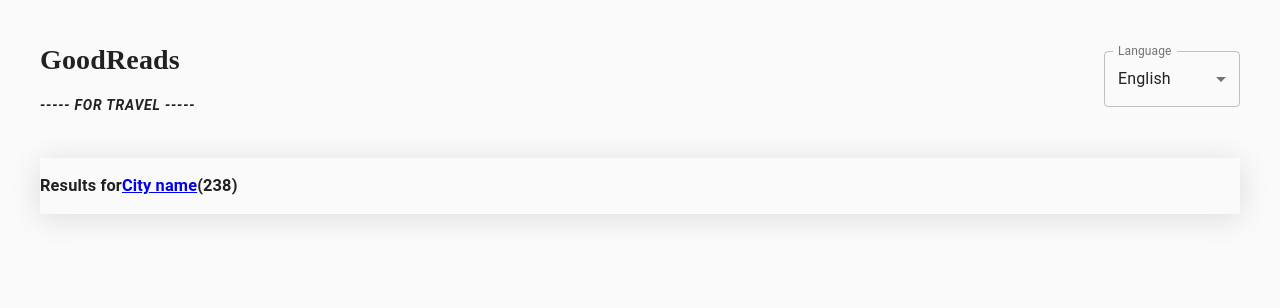
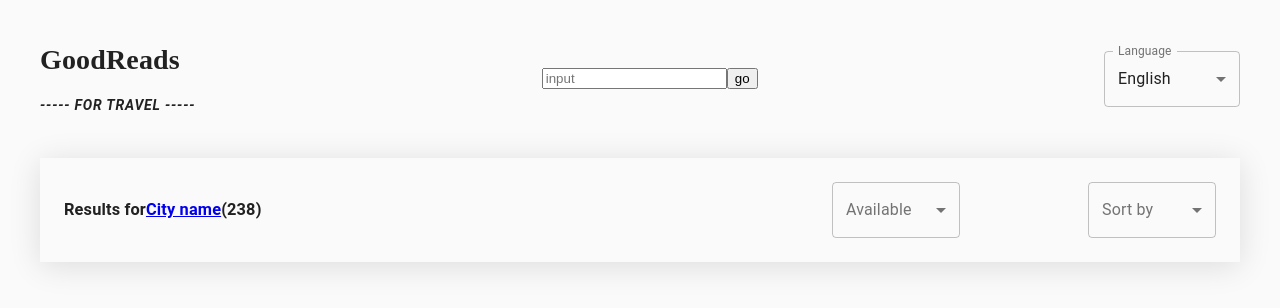
Before and after one commit to MilaRCDias/Good-Reads-For-Travel, a React (Create React App) app: page / in a window 1280 px wide. Shown: the top 308 px of the page. Built offline with nearby package versions, Linux system fonts and the light colour scheme; a web font is replaced by a local one.

Commit message:
container of good reads and component to display list of books

```diff
--- a/package.json
+++ b/package.json
@@ -4,11 +4,16 @@
   "private": true,
   "dependencies": {
     "@material-ui/core": "^4.11.0",
+    "@material-ui/lab": "^4.0.0-alpha.56",
     "@testing-library/jest-dom": "^4.2.4",
     "@testing-library/react": "^9.3.2",
     "@testing-library/user-event": "^7.1.2",
+    "axios": "^0.20.0",
+    "i18next": "^19.8.2",
+    "i18next-xhr-backend": "^3.2.2",
     "react": "^16.14.0",
     "react-dom": "^16.14.0",
+    "react-i18next": "^11.7.3",
     "react-scripts": "3.4.3"
   },
   "scripts": {
--- a/src/App.js
+++ b/src/App.js
@@ -18,10 +18,26 @@
 
 
 
+  // for testing input bar to insert value
+  const [input, setInput] = useState();
+  const [location, setLocation] = useState(undefined);
+ const coordinateInput = undefined;
+
+  const onChangeInput = (e) => {
+    const value = e.target.value.split(",");
+    setInput(value);
+  };
+
+  const onSubmit = () => {
+    console.log("submit");
+    setLocation(input);
+  };
+  // --------
+
+
 const handleChange = (event) => {
   setLanguageSelect(event.target.value);
 };
-
 
 
 
@@ -37,6 +53,21 @@
           <h1 className={style.logo}>GoodReads</h1>
           <h4 className={style.forTravel}>----- FOR TRAVEL -----</h4>
         </div>
+
+        <div>
+          <form>
+            <input
+              type="text"
+              placeholder="input"
+              onChange={onChangeInput}
+              value={input}
+            />
+            <button type="button" onClick={onSubmit}>
+              {" "}
+              go
+            </button>
+          </form>
+        </div>
         <FormControl variant="outlined" classes={{ root: style.formControl }}>
           <InputLabel id="language">Language</InputLabel>
           <Select
@@ -51,7 +82,10 @@
           </Select>
         </FormControl>
       </Grid>
-      <GoodRead />
+      <GoodRead
+        locationInput={location}
+        coordinateInput={coordinateInput}
+      />
     </Container>
   );
 };
--- /dev/null
+++ b/src/components/ListingBook/ListingBook.module.css
@@ -0,0 +1,36 @@
+.listContainer {
+  background-color: #f2f2f250;
+  border-bottom: 1px solid lightgray;
+  padding: 1.5rem;
+}
+
+.coverWrap {
+  flex: 1;
+  height: 192px;
+}
+
+.coverImg {
+  object-fit: cover;
+}
+
+.infoWrap {
+  flex: 3;
+  padding-left: 1.5rem;
+  padding-right: 1.5rem;
+}
+
+.actionBtn {
+  color: #2f80ed;
+  text-transform: uppercase;
+  text-decoration: none;
+  font-weight: 700;
+  font-size: 0.9rem;
+  padding: 0.5rem 1rem;
+}
+
+.bookInfo {
+  padding-top: 1.5rem;
+  padding-bottom: 1.5rem;
+  display: flex;
+  align-items: center;
+}
--- /dev/null
+++ b/src/components/ListingBook/index.js
@@ -0,0 +1,90 @@
+import React from "react";
+// import PropTypes from 'prop-types';
+import Grid from "@material-ui/core/Grid";
+import Skeleton from "@material-ui/lab/Skeleton";
+
+import style from "./ListingBook.module.css";
+
+const ListingBook = ({ data, selectLang, loading }) => {
+  console.log("listing", data, loading);
+
+  // sort by book lang book.language?.[0] === selectLang
+  const coverUrl = "http://covers.openlibrary.org/b/isbn/";
+
+  return (
+    <>
+      {loading
+        ? Array.from(new Array(3)).map(() => (
+            <Grid container alignItems="center" className={style.listContainer}>
+              <Grid item className={style.coverWrap}>
+                <Skeleton
+                  animation="wave"
+                  variant="rect"
+                  height={192}
+                  width="80%"
+                  style={{ marginBottom: 6 }}
+                />
+              </Grid>
+              <Grid item className={style.infoWrap}>
+                <Skeleton
+                  animation="wave"
+                  height={20}
+                  width="40%"
+                  style={{ marginBottom: 6 }}
+                />
+                <Skeleton animation="wave" height={20} width="20%" />
+
+                <Skeleton animation="wave" height={40} width="10%" />
+              </Grid>
+            </Grid>
+          ))
+        : data?.map((book) => {
+            console.log("book", book);
+            return (
+              <>
+                {book.language?.[0] && (
+                  <Grid
+                    container
+                    alignItems="center"
+                    className={style.listContainer}
+                    key={`${book.key}`}
+                  >
+                    <Grid item className={style.coverWrap}>
+                      <img
+                        height="100%"
+                        width="100%"
+                        className={style.coverImg}
+                        src={
+                          book.isbn !== undefined
+                            ? `${coverUrl}${book.isbn[0]}-M.jpg`
+                            : "https://piotrkowalski.pw/assets/camaleon_cms/image-not-found-4a963b95bf081c3ea02923dceaeb3f8085e1a654fc54840aac61a57a60903fef.png"
+                        }
+                        alt={book.title}
+                      />
+                    </Grid>
+                    <Grid item className={style.infoWrap}>
+                      <h2>{book.title}</h2>
+                      <h5>by {book.author_name}</h5>
+                      <div className={style.bookInfo}>
+                        <h6>
+                          Published in {book.first_publish_year}
+                          in <span>{book.language.length + 1} languages</span>
+                        </h6>
+                      </div>
+
+                      <a className={style.actionBtn} href="google.com">
+                        VIEW MORE
+                      </a>
+                    </Grid>
+                  </Grid>
+                )}
+              </>
+            );
+          })}
+    </>
+  );
+};
+
+ListingBook.propTypes = {};
+
+export default ListingBook;
--- a/src/containers/GoodRead/GoodRead.module.css
+++ b/src/containers/GoodRead/GoodRead.module.css
@@ -4,7 +4,17 @@
   margin: 0 auto;
 }
 
-.headResults{
-      padding: 1.5rem;
+.headResults {
+  padding: 1.5rem;
+}
 
+.bookLangSelect {
+  width: 8rem;
 }
+
+.flexItem1 {
+  flex: 1;
+}
+.flexItem3 {
+  flex: 3;
+}
--- a/src/containers/GoodRead/index.js
+++ b/src/containers/GoodRead/index.js
@@ -1,28 +1,162 @@
-import React from 'react';
-import Grid from '@material-ui/core/Grid'
-import style from './GoodRead.module.css'
+/* eslint-disable react-hooks/exhaustive-deps */
+import React, { useState, useEffect } from "react";
+import Grid from "@material-ui/core/Grid";
+import style from "./GoodRead.module.css";
+import Select from "@material-ui/core/Select";
+import FormControl from "@material-ui/core/FormControl";
+import InputLabel from "@material-ui/core/InputLabel";
+import MenuItem from "@material-ui/core/MenuItem";
+import axios from "axios";
+import ListingBook from "../../components/ListingBook";
 
 /**
  *  Container component of Good Reads for travel
  *
  */
 
-const GoodRead=() =>{
+const GoodRead = ({ locationInput, coordinateInput }) => {
+  const [listBookLang, setListBookLang] = useState();
+  const [selectBookLang, setSelectBookLang] = useState();
+  const [displayData, setDisplayData] = useState();
+  const [loading, setLoading] = useState(false);
+  /**
+   *
+   * @param {*} items
+   */
+  const getLang = (items) => {
+    let lang = new Set();
+
+    items.filter((item)=> {
+      if (item.language !== undefined) {
+        item.language.forEach((name) => {
+          lang.add(name);
+        });
+      }
+    });
+    setListBookLang(Array.from(lang));
+  };
+
+  /**
+   *
+   * @param {*} location
+   */
+  const getBooks = (location) => {
+    setLoading(true);
+    const city = location[0].split(" ").join("+").toLowerCase();
+    // const country = location[1].split(" ").join("+").toLowerCase();
+
+    axios
+      .get(`http://openlibrary.org/search.json?q=${city}&limit=10`)
+      .then((response) => {
+        console.log(response.data.docs);
+        setDisplayData(response.data.docs);
+        getLang(response.data.docs);
+        setLoading(false);
+      })
+      .catch((error) => {
+        console.log(error);
+        throw error;
+      });
+  };
+
+  /**
+   *
+   * @param {*} coordinates
+   */
+  const reverseGeolocation = (coordinates) => {
+
+    axios
+      .get(
+        `https://us1.locationiq.com/v1/reverse.php?key=${process.env.REACT_APP_GEO_API_KEY}&lat=${coordinates[0]}&lon=${coordinates[1]}&format=json`
+      )
+      .then((response) => {
+        getBooks([response.data.address.city, response.data.address.country]);
+      })
+      .catch((error) => {
+        throw error;
+      });
+  };
+
+  useEffect(() => {
+    if (locationInput === undefined && coordinateInput === undefined) return;
+
+    if (locationInput) getBooks(locationInput);
+
+    if (coordinateInput) reverseGeolocation(coordinateInput);
+  }, [locationInput, coordinateInput]);
+
+  /** Function to handle change book language selection */
+  const onChangeBookLang = (e) => {
+    setSelectBookLang(e.target.value);
+  };
 
 
   return (
     <div className={style.main}>
-
-        <Grid container justify="space-between" alignItems="center" className={{root:style.headResults}}>
+      <Grid
+        container
+        justify="space-between"
+        alignItems="center"
+        className={style.headResults}
+      >
+        <Grid container alignItems="center" justify="space-between">
+          <Grid item className={style.flexItem3}>
+            {" "}
             <h3>
               Results for
-            <a href="#">City name</a>
+              <a href="https://google.com">City name</a>
               <span>(238)</span>
             </h3>
-
           </Grid>
+          <Grid item className={style.flexItem1}>
+            <FormControl
+              variant="outlined"
+              classes={{ root: style.bookLangSelect }}
+            >
+              <InputLabel id="book-language">Available</InputLabel>
+              <Select
+                labelId="book-language"
+                id="book-language"
+                value={selectBookLang}
+                onChange={onChangeBookLang}
+                label="Available"
+              >
+                {listBookLang &&
+                  listBookLang.map((lang) => (
+                    <MenuItem value={lang}>{lang}</MenuItem>
+                  ))}
+              </Select>
+            </FormControl>
+          </Grid>
+          <Grid item>
+            <FormControl
+              variant="outlined"
+              classes={{ root: style.bookLangSelect }}
+            >
+              <InputLabel id="book-language">Sort by</InputLabel>
+              <Select
+                labelId="book-language"
+                id="book-language"
+                value={selectBookLang}
+                onChange={onChangeBookLang}
+                label="Available"
+              >
+                {listBookLang &&
+                  listBookLang.map((lang) => (
+                    <MenuItem value={lang}>{lang}</MenuItem>
+                  ))}
+              </Select>
+            </FormControl>
+          </Grid>
+        </Grid>
+      </Grid>
+      <ListingBook
+        data={displayData}
+        selectBookLang={selectBookLang}
+        loading={loading}
+      />
     </div>
   );
-}
+};
 
 export default GoodRead;
```
Also changed, not shown: 1 other file (tests, documents, lock files or other folders). Lines whose indentation alone changed are shown as unchanged.
